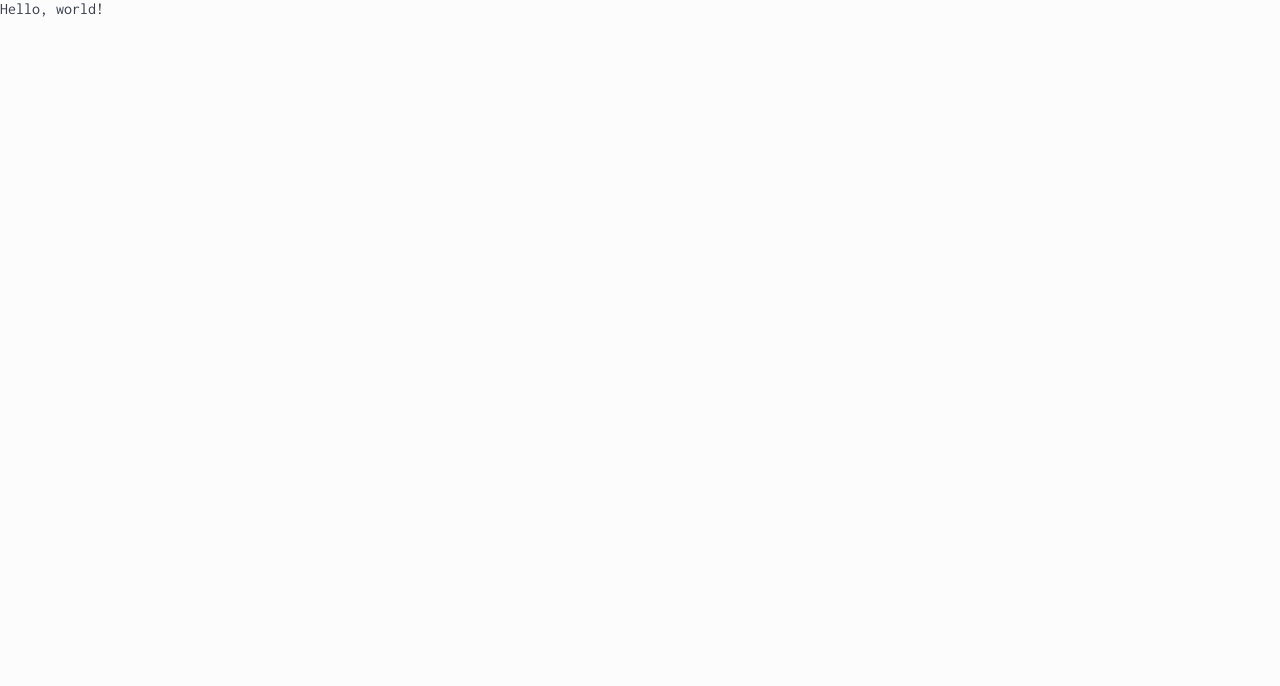
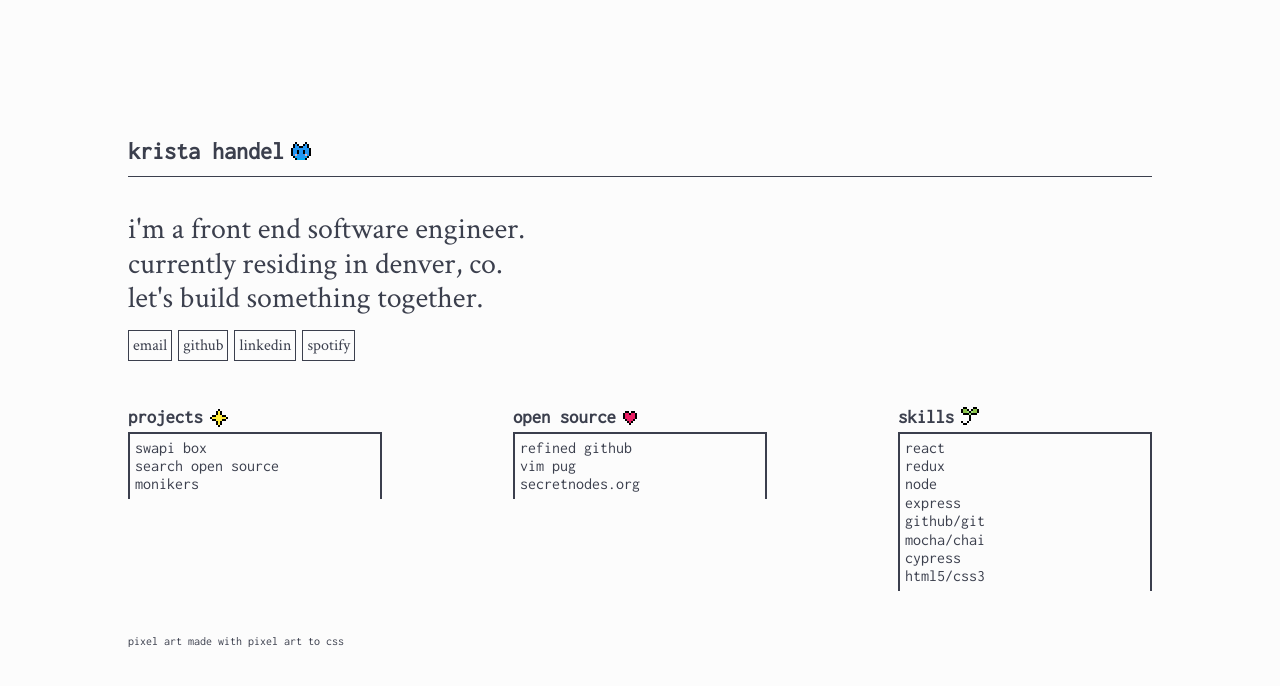
Before and after one commit to meloncatty/portfolio01, a Next.js app: page / in a window 1280 px wide. Shown: the top 686 px of the page. Built offline with nearby package versions, Linux system fonts and the light colour scheme.

Commit message:
styles/add styled elements to home page

```diff
--- a/pages/index.js
+++ b/pages/index.js
@@ -1,7 +1,163 @@
-import GlobalStyles from '../styled/Global'
+import {
+  ButtonLink,
+  Footer,
+  GlobalStyles,
+  Layout,
+  Main,
+  NameWrapper,
+  SplashText,
+  WorkContent,
+  WorkWrapper
+} from '../styled'
+import {
+  cssCat,
+  cssHeart,
+  cssStar,
+  cssLeaf
+} from '../misc'
+
+const breakpoints = [320, 375, 425, 768, 1024, 1200]
+
+// TODO: unable to use em for breakpoints here
+// investigate the reasons why
+// argument for using em instead of px or rem:
+// https://zellwk.com/blog/media-query-units/
+const mq = breakpoints.map(
+  bp => `@media (min-width: ${bp}px)`
+)
 
 export default () =>
-  <div>
-    <GlobalStyles />
-    Hello, world!
-  </div>
+  <Layout mediaQuery={mq}>
+    <Main role='main' mediaQuery={mq}>
+      <GlobalStyles />
+      <NameWrapper mediaQuery={mq}>
+        <h2>krista handel</h2>
+        { cssCat }
+      </NameWrapper>
+      <SplashText mediaQuery={mq}>
+        <span>i'm a front end software engineer.</span>
+        <span>currently residing in denver, co.</span>
+        <span>let's build something together.</span>
+        <div className='button-wrapper'>
+          <ButtonLink href='mailto:k.handel66@gmail.com'>email</ButtonLink>
+          <ButtonLink href='https://github.com/meloncatty' rel='noopener noreferrer'>github</ButtonLink>
+          <ButtonLink href='https://linkedin.com/in/krista-handel/' rel='noopener noreferrer'>linkedin</ButtonLink>
+          <ButtonLink href='https://open.spotify.com/user/_spooky_mulder' rel='noopener noreferrer'>spotify</ButtonLink>
+        </div>
+      </SplashText>
+      <WorkWrapper mediaQuery={mq}>
+        <div>
+          <div className='work-heading'>
+            <h3>projects</h3>
+            { cssStar }
+          </div>
+          <WorkContent mediaQuery={mq}>
+            <ul>
+              <li>
+                <a href='https://github.com/meloncatty/swapi-box' rel='noopener noreferrer'>swapi box</a>
+              </li>
+              <li>
+                <a href='https://github.com/meloncatty/personal-project' rel='noopener noreferrer'>search open source</a>
+              </li>
+              <li>
+                <a href='https://github.com/meloncatty/monikers' rel='noopener noreferrer'>monikers</a>
+              </li>
+            </ul>
+          </WorkContent>
+        </div>
+        <div>
+          <div className='work-heading'>
+            <h3>open source</h3>
+            { cssHeart }
+          </div>
+          <WorkContent mediaQuery={mq}>
+            <ul>
+              <li>
+                <a href='https://github.com/sindresorhus/refined-github' rel='noopener noreferrer'>refined github</a>
+              </li>
+              <li>
+                <a href='https://github.com/digitaltoad/vim-pug' rel='noopener noreferrer'>vim pug</a>
+              </li>
+              <li>
+                <a href='https://github.com/secretnodes/secretnodesorg-full' rel='noopener noreferrer'>secretnodes.org</a>
+              </li>
+            </ul>
+          </WorkContent>
+        </div>
+        <div>
+          <div className='work-heading'>
+            <h3>skills</h3>
+            { cssLeaf }
+          </div>
+          <WorkContent mediaQuery={mq}>
+            <ul style={{ display: 'flex', flexWrap: 'wrap' }}>
+              <li>
+                react
+              </li>
+              <li>
+                redux
+              </li>
+              <li>
+                node
+              </li>
+              <li>
+                express
+              </li>
+              <li>
+                github/git
+              </li>
+              <li>
+                mocha/chai
+              </li>
+              <li>
+                cypress
+              </li>
+              <li style={{ flexBasis: '62%' }}>
+                html5/css3
+              </li>
+            </ul>
+          </WorkContent>
+        </div>
+      </WorkWrapper>
+      <Footer mediaQuery={mq}>
+        <span>
+          pixel art made with
+          <a href='https://github.com/jvalen/pixel-art-react' rel='noopener noreferrer'> pixel art to css</a>
+        </span>
+      </Footer>
+    </Main>
+    <style jsx>{`
+      h3 {
+        margin: 0;
+        padding: 10px 0;
+      }
+      li > a {
+        margin: 3px 0;
+      }
+      ul {
+        list-style: none;
+        padding: 0;
+        margin: 0;
+        height 70px;
+        display: flex;
+        flex-direction: column;
+        justify-content: space-between;
+      }
+      h2 {
+        margin: 0;
+        padding: 0;
+      }
+      a {
+        text-decoration: none;
+        color: #3B3F4D;
+      }
+      .button-wrapper {
+        margin-top: 20px;
+      }
+      .work-heading {
+        display: flex;
+        height: 35px;
+      }
+    `}
+    </style>
+  </Layout>
```
